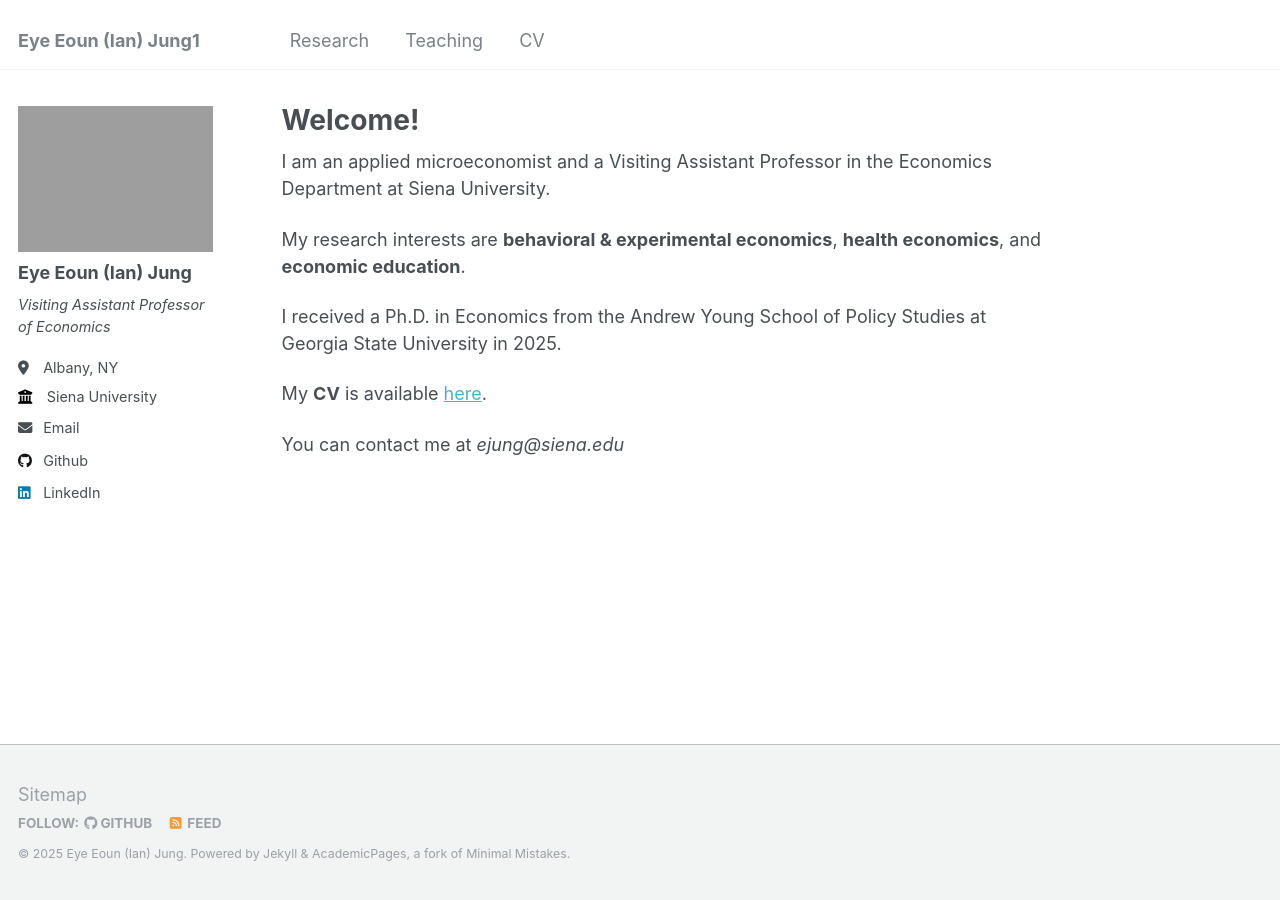
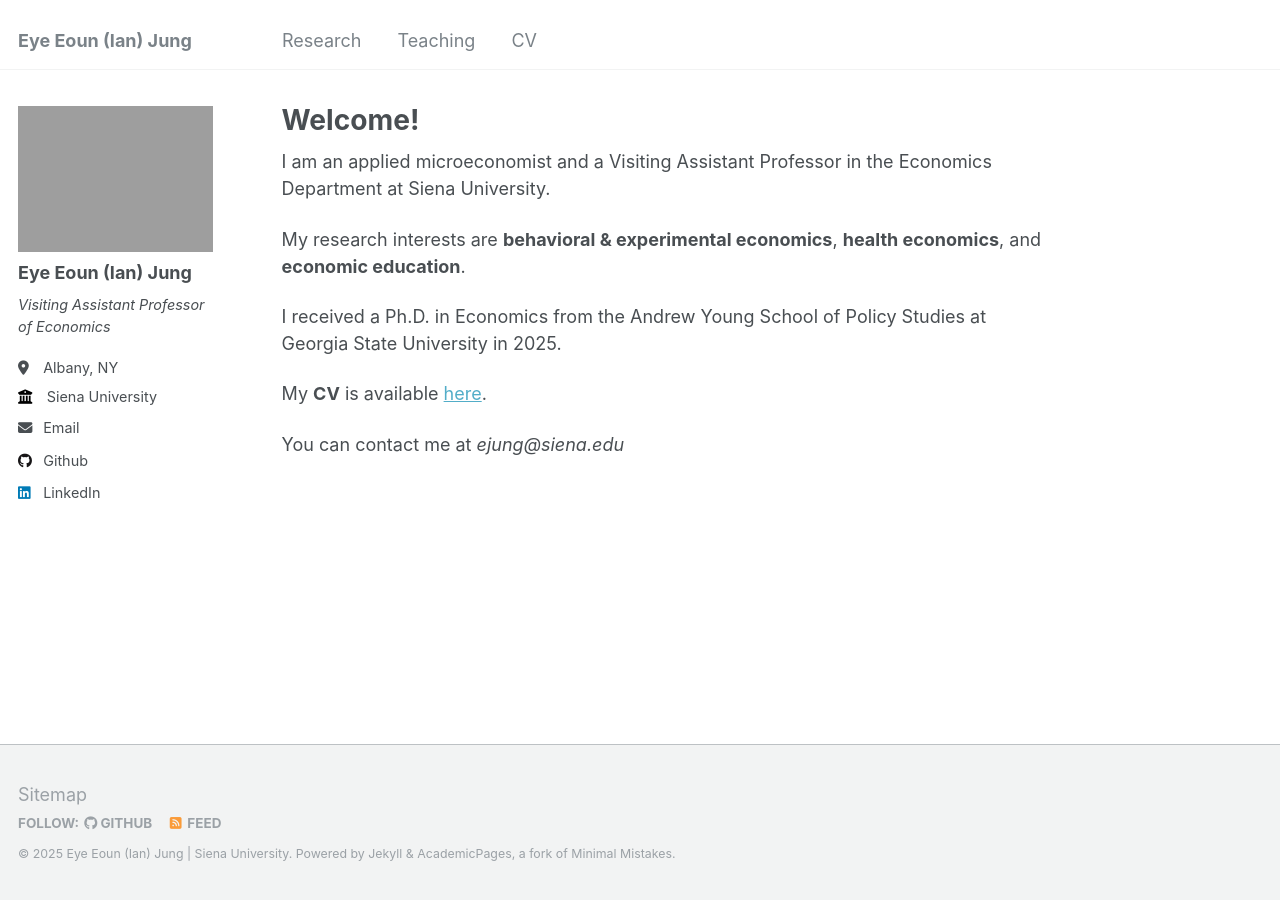
Before and after one commit to ejung11/ejung11.github.io, a Jekyll site: the page built from _pages/about.md, in a window 1280 px wide. Built offline with Jekyll 4.4.1, drawn with Linux system fonts in a browser that asks for light colours.

Commit message:
Update site title and name in configuration

```diff
--- a/_config.yml
+++ b/_config.yml
@@ -8,9 +8,9 @@
 
 # Basic Site Settings
 locale                   : "en-US"
-title                    : "Eye Eoun (Ian) Jung1"
+title                    : "Eye Eoun (Ian) Jung"
 title_separator          : "-"
-name                     : "Eye Eoun (Ian) Jung"
+name                     : "Eye Eoun (Ian) Jung | Siena University"
 description              : &description "personal description"
 url                      : https://ejung11.github.io # the base hostname & protocol for your site e.g. "https://mmistakes.github.io"
 baseurl                  : "" # the subpath of your site, e.g. "/blog"
```
